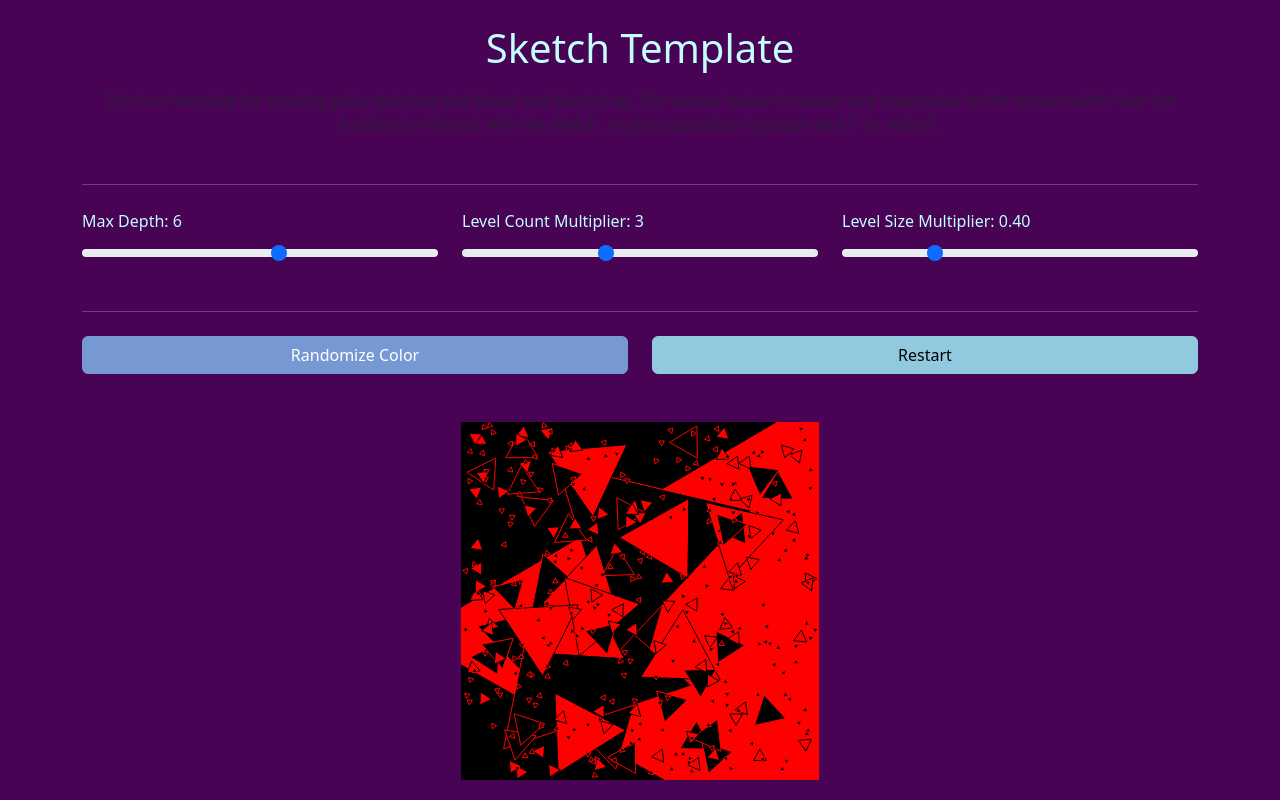
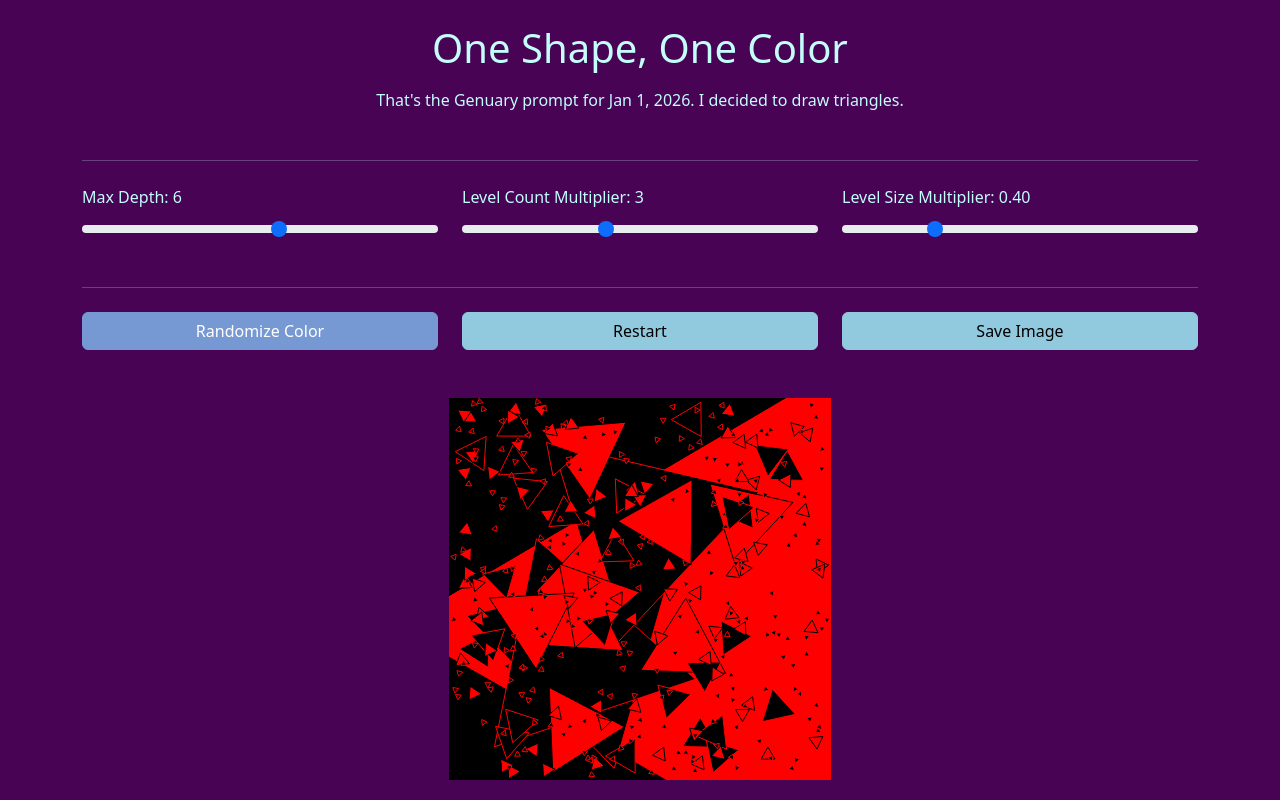
Before and after one commit to kentquirk/genuary26, a React (Vite) app in the folder genuary26/sketches/oneshape/: page / in a window 1280 px wide. Built offline with nearby package versions, Linux system fonts and the light colour scheme.

Commit message:
Add saveImage function

```diff
--- a/genuary26/sketches/oneshape/src/App.tsx
+++ b/genuary26/sketches/oneshape/src/App.tsx
@@ -8,6 +8,7 @@ function App() {
   const controlsRef = useRef<{
     restart: () => void;
     randomizeColor: () => void;
+    saveImage: () => void;
   } | null>(null);
 
   const [maxDepth, setMaxDepth] = useState(6);
@@ -51,17 +52,21 @@ function App() {
     }
   };
 
+  const handleSave = () => {
+    if (controlsRef.current) {
+      controlsRef.current.saveImage();
+    }
+  };
+
   return (
     <Container fluid className="p-0">
       <Container className="py-4">
         <Row>
           <Col>
-            <h1 className="text-center mb-3">Sketch Template</h1>
-            <p className="text-center text-muted mb-4">
-              This is a template for creating p5.js sketches with React and
-              Bootstrap. The canvas below is square and responsive to the screen
-              width. Use the buttons to interact with the sketch, or press
-              spacebar to pause and 'r' to restart.
+            <h1 className="text-center mb-3">One Shape, One Color</h1>
+            <p className="text-center mb-4">
+              That's the Genuary prompt for Jan 1, 2026. I decided to draw
+              triangles.
             </p>
           </Col>
         </Row>
@@ -117,7 +122,7 @@ function App() {
         <hr className="my-4" />
 
         <Row className="mb-4">
-          <Col xs={12} sm={6} className="mb-2 mb-sm-0">
+          <Col xs={12} sm={6} md={4} className="mb-2 mb-sm-0">
             <Button
               variant="primary"
               onClick={handleRandomizeColor}
@@ -126,13 +131,18 @@ function App() {
               Randomize Color
             </Button>
           </Col>
-          <Col xs={12} sm={6}>
+          <Col xs={12} sm={6} md={4} className="mb-2 mb-md-0">
             <Button
               variant="secondary"
               onClick={handleRestart}
               className="w-100"
             >
               Restart
+            </Button>
+          </Col>
+          <Col xs={12} md={4}>
+            <Button variant="secondary" onClick={handleSave} className="w-100">
+              Save Image
             </Button>
           </Col>
         </Row>
--- a/genuary26/sketches/oneshape/src/sketch.ts
+++ b/genuary26/sketches/oneshape/src/sketch.ts
@@ -91,6 +91,10 @@ export function sketch(p: p5, maxDepth: number = 6, levelCountMultiplier: number
     triangleColor = p.color(p.random(255), p.random(255), p.random(255));
   };
 
+  const saveImage = () => {
+    p.save('oneshape.jpg');
+  };
+
   p.windowResized = () => {
     const size = getCanvasSize();
     p.resizeCanvas(size, size);
@@ -131,5 +135,6 @@ export function sketch(p: p5, maxDepth: number = 6, levelCountMultiplier: number
   return {
     restart,
     randomizeColor,
+    saveImage,
   };
 }
```
Also changed, not shown: 1 other file (tests, documents, lock files or other folders).
